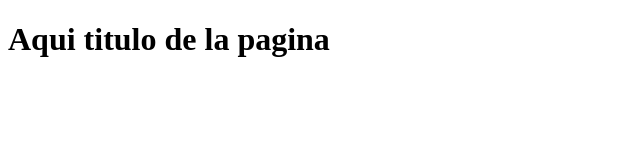
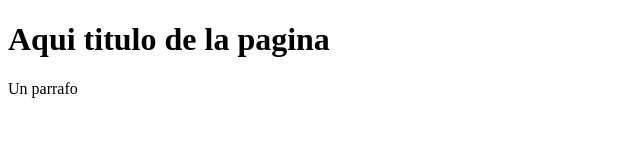
Before and after one commit to lahjouli/proyectoWebempresaC, a plain HTML site: page index.html in a window 1280 px wide. Shown: the full height of the page, 0-640 px from the left. Drawn offline with Linux system fonts and the light colour scheme.

Commit message:
Update index.html

```diff
--- a/index.html
+++ b/index.html
@@ -8,6 +8,7 @@
 </head>
 <body>
     <h1>Aqui titulo de la pagina</h1>
+    <p> Un parrafo <p>
 
 </body>
 </html>
```
